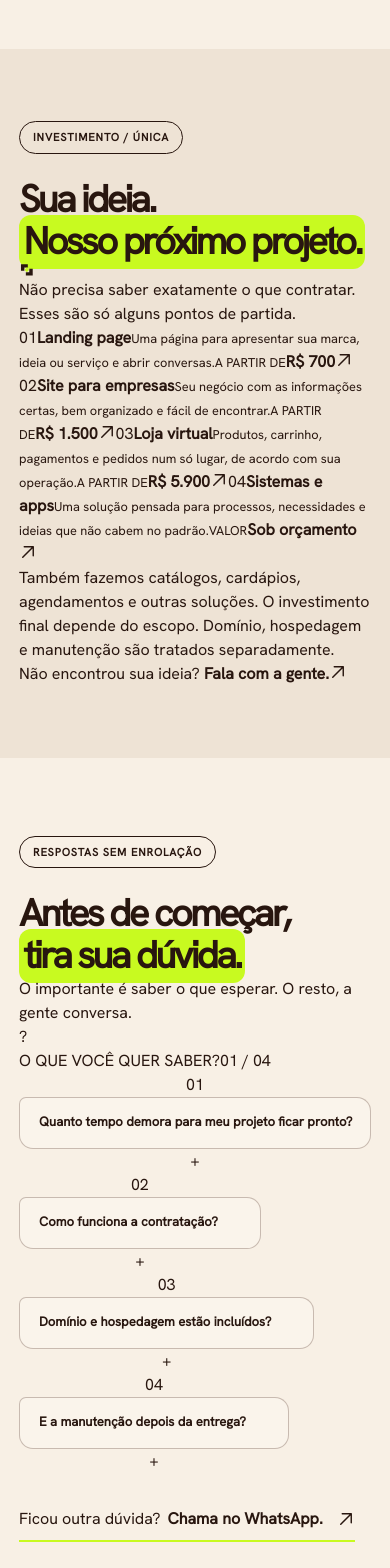
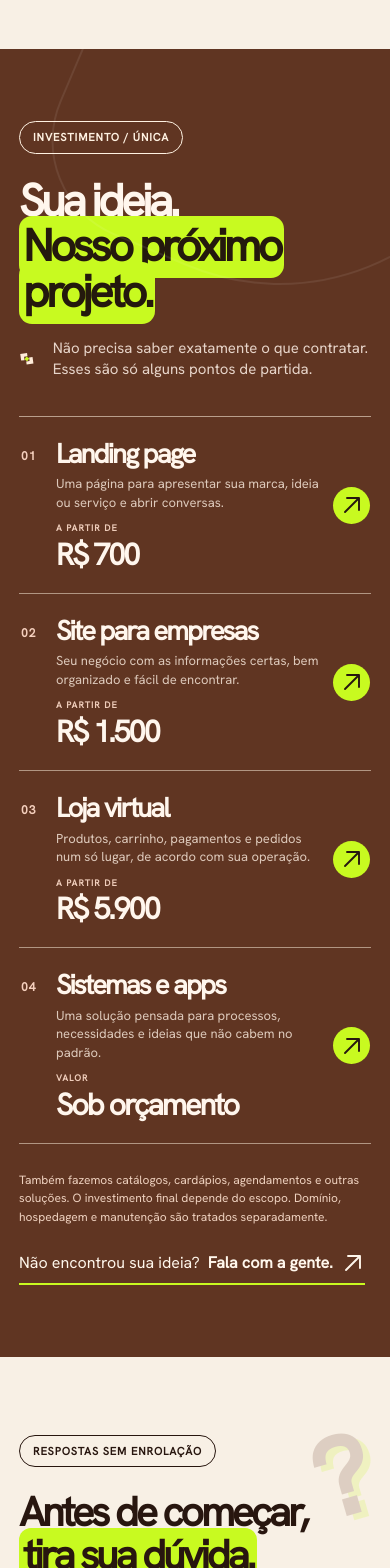
Before and after one commit to palomagl/unica, a React (Vite) app: page / in a window 390 px wide. Shown: the part 4920-6488 px from the top of the page. Built offline with nearby package versions, Linux system fonts and the light colour scheme.

Commit message:
style: escopo comercial curto com linhas marcantes e FAQ gráfica integrada à ÚNICA

```diff
--- a/src/components/commercial.css
+++ b/src/components/commercial.css
@@ -1,91 +1,114 @@
-/* ÚNICA — investimento editorial e FAQ de perguntas rápidas; sem bibliotecas de UI. */
-.u-investment,.u-faq{scroll-margin-top:25px}
-.u-investment{padding:clamp(75px,8vw,115px) 0;background:#eee3d5;color:#28160f}
-.u-investment-heading{display:grid;grid-template-columns:minmax(0,1.5fr) minmax(0,.5fr);align-items:end;gap:28px;margin-bottom:clamp(28px,4vw,50px)}
-.u-investment-heading .u-h2{max-width:860px}
-.u-investment-heading>p{font-size:clamp(16px,1.45vw,20px);line-height:1.38;margin:0 0 7px;max-width:330px}
-.u-investment-tabs{display:grid;grid-template-columns:repeat(3,minmax(0,1fr));border-bottom:1px solid #6d51464a;gap:12px;margin-bottom:19px}
-.u-investment-tab{display:flex;align-items:center;gap:12px;min-width:0;text-align:left;border:0;border-bottom:5px solid transparent;background:transparent;padding:14px 8px 20px;color:#856958;cursor:pointer;font-size:clamp(17px,1.9vw,27px);font-weight:900;letter-spacing:-.045em;transition:color .3s,border-color .3s}
-.u-investment-tab:hover,.u-investment-tab.is-active{color:#28160f}
-.u-investment-tab.is-active{border-bottom-color:#28160f}
-.u-investment-tab-number{font-size:10px;letter-spacing:0;font-weight:850;opacity:.68}
-.u-investment-tab-dot{width:9px;height:9px;border-radius:50%;flex:none;margin-left:auto}
-.u-investment-tab.is-active .u-investment-tab-dot{background:var(--u-accent);box-shadow:0 0 0 2px #28160f}
-.u-investment-category-heading{display:flex;justify-content:space-between;gap:12px;color:#745847;font-size:11px;font-weight:850;letter-spacing:.055em;text-transform:uppercase;padding:10px 0 18px}
-.u-investment-results{display:grid;gap:11px;outline-offset:5px;animation:u-investment-arrive .35s cubic-bezier(.23,.8,.2,1) both}
-.u-investment-product{position:relative;isolation:isolate;overflow:hidden;display:grid;grid-template-columns:minmax(0,1fr) minmax(235px,.43fr);gap:24px;align-items:center;padding:clamp(22px,2.8vw,37px);background:#fbf5eb;border:1px solid #654b3a26;border-radius:21px;transition:transform .27s,border-color .27s,box-shadow .27s}
-.u-investment-product:before{content:'';position:absolute;top:0;bottom:0;left:0;width:4px;background:var(--u-accent);transform:scaleY(0);transform-origin:bottom;transition:transform .3s}
-.u-investment-product:hover{transform:translateY(-3px);border-color:#654b3a4c;box-shadow:0 16px 30px #5034220d}
-.u-investment-product:hover:before{transform:scaleY(1)}
-.u-investment-product-index{font-size:10px;font-weight:900;letter-spacing:.1em;color:#8b6d59}
-.u-investment-product h3{font-size:clamp(25px,2.9vw,43px);letter-spacing:-.062em;line-height:1.08;font-weight:900;margin:11px 0 12px}
-.u-investment-product-main p{font-size:clamp(14px,1.25vw,16px);line-height:1.43;margin:0;max-width:690px}
-.u-investment-product-main small{display:block;font-size:12px;line-height:1.45;color:#806958;margin-top:11px;max-width:680px}
-.u-investment-product-side{display:flex;flex-direction:column;align-items:flex-start;min-width:0;gap:0;border-left:1px solid #6d51463a;padding-left:clamp(20px,2.4vw,36px)}
-.u-investment-price-label{font-size:10px;font-weight:900;letter-spacing:.13em;color:#856a5b;margin-bottom:10px}
-.u-investment-price{font-size:clamp(30px,3.5vw,51px);font-weight:900;letter-spacing:-.07em;line-height:1.02;overflow-wrap:break-word}
-.u-investment-action{display:inline-flex;align-items:center;gap:10px;border-bottom:2px solid var(--u-accent);font-size:13px;font-weight:900;margin-top:22px;padding-bottom:5px;transition:gap .2s}
-.u-investment-action:hover{gap:17px}
-.u-investment-action svg{width:18px;height:18px}
-.u-investment-footnote{font-size:12px;color:#735a4b;line-height:1.6;max-width:950px;margin:21px 0 0}
-@keyframes u-investment-arrive{from{opacity:.5;transform:translateY(10px)}to{opacity:1;transform:none}}
+/* ÚNICA — investimento e dúvidas com composições próprias.
+   A seção de projetos abaixo é preservada sem alterações. */
+.u-investment,.u-faq{scroll-margin-top:20px}
+.u-investment{position:relative;isolation:isolate;background:#603522;color:#fff7ec;padding:clamp(82px,9vw,132px) 0 clamp(68px,7vw,108px);overflow:hidden}
+.u-investment:before{content:'';position:absolute;right:-115px;top:-175px;width:420px;height:420px;border:2px solid #ffffff14;border-radius:48% 53% 70% 30%;transform:rotate(23deg);pointer-events:none}
+.u-investment .u-kicker{color:#fff2e2}
+.u-investment-top{display:grid;grid-template-columns:minmax(0,1.6fr) minmax(220px,.5fr);align-items:end;gap:clamp(22px,5vw,78px);margin-bottom:clamp(30px,5vw,65px)}
+.u-investment-top .u-h2{font-size:clamp(48px,5.5vw,84px);line-height:1.01;letter-spacing:-.076em;color:#fff6ed;max-width:920px}
+.u-investment-top .u-h2 mark{background:var(--u-accent);color:#24190d;border-radius:13px;padding:0 .09em .07em;box-decoration-break:clone;-webkit-box-decoration-break:clone}
+.u-investment-top-aside{align-self:end}
+.u-investment-top-aside p{font-size:clamp(16px,1.45vw,20px);line-height:1.4;max-width:315px;margin:16px 0 5px;color:#fff1e8d9}
+.u-investment-symbol{display:block;width:72px;height:72px;color:#ffecda;transform:rotate(-8deg)}
+.u-investment-list{border-top:1px solid #fff3df8f}
+.u-investment-line{position:relative;display:grid;grid-template-columns:44px minmax(0,1.6fr) minmax(175px,.55fr) 48px;gap:clamp(12px,2.4vw,32px);align-items:center;padding:clamp(26px,3.1vw,45px) 6px;border-bottom:1px solid #fff3df82;isolation:isolate;transition:padding .32s,background .32s;color:#fff6ed!important}
+.u-investment-line:before{content:'';position:absolute;inset:0 -14px;z-index:-1;background:var(--u-accent);transform:scaleY(0);transform-origin:center;transition:transform .33s cubic-bezier(.2,.8,.2,1)}
+.u-investment-line:hover{padding-left:18px;padding-right:16px;color:#27190e!important}
+.u-investment-line:hover:before,.u-investment-line:focus-visible:before{transform:scaleY(1)}
+.u-investment-index{align-self:start;padding-top:9px;font-weight:800;letter-spacing:.09em;font-size:12px;color:#f4cfbd}
+.u-investment-line:hover .u-investment-index,.u-investment-line:hover .u-investment-pricegroup>small,.u-investment-line:hover .u-investment-name small{color:#28190f}
+.u-investment-name strong{font-size:clamp(29px,3.2vw,51px);font-weight:900;letter-spacing:-.068em;line-height:1.04;display:block}
+.u-investment-name small{display:block;max-width:490px;font-size:clamp(13px,1.08vw,16px);line-height:1.42;font-weight:500;color:#fff1e4c9;margin-top:10px}
+.u-investment-pricegroup{display:flex;align-items:flex-start;flex-direction:column;justify-content:center;min-width:0}
+.u-investment-pricegroup small{font-size:10px;font-weight:900;letter-spacing:.12em;color:#efcdbb;margin-bottom:9px}
+.u-investment-pricegroup strong{font-size:clamp(25px,2.7vw,42px);font-weight:900;letter-spacing:-.065em;line-height:1.03;overflow-wrap:anywhere}
+.u-investment-go{width:43px;height:43px;border-radius:50%;display:grid;place-items:center;background:var(--u-accent);color:#26180f;transition:transform .3s,background .3s}
+.u-investment-go svg{width:24px;height:24px}
+.u-investment-line:hover .u-investment-go{transform:rotate(40deg);background:#29170f;color:#fff}
+.u-investment-bottom{display:grid;grid-template-columns:minmax(0,.9fr) minmax(0,1.1fr);gap:clamp(30px,5vw,80px);align-items:end;margin-top:31px}
+.u-investment-bottom p{font-size:12px;line-height:1.55;color:#eed1bf;max-width:520px;margin:0}
+.u-investment-bottom a{font-size:clamp(17px,2vw,26px);font-weight:500;line-height:1.18;display:inline-flex;align-items:center;gap:8px;justify-self:end;padding-bottom:8px;border-bottom:2px solid var(--u-accent)}
+.u-investment-bottom a strong{font-weight:900}
+.u-investment-bottom a svg{width:24px;height:24px;flex:none;transition:transform .22s}
+.u-investment-bottom a:hover svg{transform:translate(4px,-4px)}
 
-.u-faq{background:var(--u-paper);padding:clamp(78px,8vw,112px) 0;color:#28160f}
-.u-faq-heading{max-width:820px;margin-bottom:clamp(30px,4vw,53px)}
-.u-faq-heading p{font-size:clamp(17px,1.6vw,22px);margin:20px 0 0}
-.u-faq-layout{display:grid;grid-template-columns:minmax(0,1.05fr) minmax(0,.95fr);gap:clamp(25px,5vw,70px);align-items:start}
-.u-faq-choices{display:flex;flex-wrap:wrap;align-items:flex-start;gap:11px}
-.u-faq-question{display:inline-flex;align-items:center;justify-content:space-between;gap:16px;min-height:52px;max-width:100%;text-align:left;padding:13px 15px 13px 19px;border:1px solid #674a3e66;border-radius:19px 19px 19px 6px;background:transparent;color:#28160f;cursor:pointer;font-size:clamp(13px,1.1vw,15px);font-weight:800;line-height:1.3;transition:background .24s,border-color .24s,transform .24s}
-.u-faq-question:hover{background:#ede1d4;transform:translateY(-2px)}
-.u-faq-question.is-active{background:var(--u-accent);border-color:var(--u-accent)}
-.u-faq-question-icon{flex:none;display:grid;place-items:center;width:23px;height:23px;border:1px solid #61473577;border-radius:50%;font-size:18px;line-height:1}
-.u-faq-response{position:relative;border-top:3px solid #28160f;min-height:280px;padding:26px 0 12px}
-.u-faq-response:before{content:'';position:absolute;top:-3px;left:0;width:82px;height:3px;background:var(--u-accent)}
-.u-faq-response-content{animation:u-faq-arrive .3s cubic-bezier(.2,.8,.2,1) both}
-.u-faq-response-label{display:block;font-size:10px;font-weight:900;letter-spacing:.12em;color:#896a56;margin-bottom:23px}
-.u-faq-response h3{font-size:clamp(24px,2.4vw,35px);font-weight:900;line-height:1.06;letter-spacing:-.055em;margin:0 0 17px}
-.u-faq-response p{font-size:clamp(14px,1.35vw,17px);line-height:1.5;max-width:560px;margin:0}
-.u-faq-endmark{display:inline-block;font-size:36px;color:#765640;margin-top:18px}
-.u-faq-empty{display:flex;align-items:start;gap:16px;color:#7a5c49}
-.u-faq-empty>span{font-size:40px;color:#28160f}
-.u-faq-empty p{font-size:18px;max-width:210px}
-.u-faq-contact{display:inline-flex;align-items:center;gap:7px;flex-wrap:wrap;margin-top:34px;font-size:clamp(15px,1.55vw,20px);font-weight:600;border-bottom:2px solid var(--u-accent);padding-bottom:9px}
+/* Dúvidas como cartaz editorial em creme: não repete a interação de Investimento. */
+.u-faq{padding:clamp(78px,9vw,125px) 0 clamp(72px,8vw,114px);background:#f8f0e5;color:#28160f;position:relative;overflow:hidden}
+.u-faq-grid{display:grid;grid-template-columns:minmax(0,.78fr) minmax(0,1.22fr);align-items:start;gap:clamp(32px,6.2vw,100px)}
+.u-faq-intro{position:relative;min-width:0}
+.u-faq-intro .u-h2{font-size:clamp(48px,4.5vw,70px);letter-spacing:-.076em;line-height:1.04}
+.u-faq-intro .u-h2 mark{box-decoration-break:clone;-webkit-box-decoration-break:clone;padding:0 .1em .08em}
+.u-faq-intro>p{font-size:clamp(16px,1.55vw,20px);line-height:1.45;max-width:320px;margin:23px 0 0;color:#6c4a3c}
+.u-faq-graphic{font-size:clamp(165px,21vw,335px);display:block;font-weight:900;line-height:.8;letter-spacing:-.1em;margin-top:60px;color:#673a27;transform:rotate(-11deg);text-shadow:12px 12px 0 var(--u-accent);width:max-content;user-select:none;pointer-events:none}
+.u-faq-caption{display:flex;justify-content:space-between;gap:15px;padding:0 0 15px;border-bottom:3px solid #28160f;font-size:11px;letter-spacing:.09em;font-weight:900}
+.u-faq-item{border-bottom:1px solid #28160f78}
+.u-faq-item h3{margin:0;font-weight:inherit}
+.u-faq-item button{display:grid;grid-template-columns:35px minmax(0,1fr) 32px;width:100%;align-items:start;gap:clamp(8px,1.7vw,22px);padding:clamp(22px,2.5vw,34px) 4px;border:0;background:transparent;text-align:left;color:#28160f;transition:padding .24s,color .24s}
+.u-faq-item button:hover{padding-left:13px}
+.u-faq-item.is-active button{color:#603522}
+.u-faq-number{font-size:11px;font-weight:850;color:#876956;padding-top:8px}
+.u-faq-question{font-size:clamp(20px,2.1vw,31px);font-weight:900;line-height:1.12;letter-spacing:-.048em;max-width:625px}
+.u-faq-plus{display:grid;place-items:center;width:31px;height:31px;border-radius:50%;font-size:21px;font-weight:700;background:transparent;border:1px solid #6747375e;transition:transform .24s,background .24s}
+.u-faq-item.is-active .u-faq-plus{background:var(--u-accent);border-color:var(--u-accent);transform:rotate(90deg)}
+.u-faq-answer{padding:0 55px 27px;animation:u-faq-show .32s ease both}
+.u-faq-answer p{font-size:clamp(15px,1.4vw,18px);line-height:1.47;color:#5a4035;max-width:620px;margin:0}
+.u-faq-contact{margin-top:25px;display:inline-flex;align-items:center;gap:8px;font-size:clamp(16px,1.55vw,22px);line-height:1.2;font-weight:550;padding-bottom:9px;border-bottom:3px solid var(--u-accent);max-width:100%;flex-wrap:wrap}
 .u-faq-contact strong{font-weight:900}
-.u-faq-contact svg{margin-left:7px;transition:transform .2s}
-.u-faq-contact:hover svg{transform:translate(3px,-3px)}
-@keyframes u-faq-arrive{from{opacity:.4;transform:translateY(8px)}to{opacity:1;transform:none}}
+.u-faq-contact svg{width:20px;height:20px;transition:transform .22s}
+.u-faq-contact:hover svg{transform:translate(4px,-4px)}
+@keyframes u-faq-show{from{opacity:.45;transform:translateY(-6px)}to{opacity:1;transform:none}}
 .u-testimonials{padding:60px 0;background:#eee3d5}
 .u-testimonials-list{display:grid;grid-template-columns:repeat(auto-fit,minmax(min(100%,280px),1fr));gap:24px;margin-top:26px}
 .u-testimonials blockquote{padding:24px;border-top:2px solid #673a27;margin:0}
 .u-testimonials blockquote p{font-size:22px;font-weight:800;line-height:1.3}
 .u-testimonials footer{font-size:13px}
-@media(max-width:850px){
-  .u-investment-heading{grid-template-columns:1fr;gap:18px}
-  .u-investment-heading>p{max-width:580px}
-  .u-faq-layout{grid-template-columns:1fr;gap:26px}
-  .u-faq-response{min-height:205px}
+@media(max-width:900px){
+ .u-investment-top{grid-template-columns:minmax(0,1fr) 230px;gap:20px}
+ .u-investment-line{grid-template-columns:30px minmax(0,1.3fr) minmax(150px,.6fr) 40px;gap:14px}
+ .u-investment-go{width:37px;height:37px}
+ .u-faq-grid{grid-template-columns:minmax(0,.85fr) minmax(0,1.15fr);gap:28px}
 }
-@media(max-width:650px){
-  .u-investment{padding:70px 0}
-  .u-investment-tabs{gap:4px}
-  .u-investment-tab{font-size:clamp(12px,3.2vw,16px);flex-direction:column;align-items:flex-start;gap:8px;padding:12px 5px 13px;border-bottom-width:4px}
-  .u-investment-tab-number{font-size:9px}
-  .u-investment-tab-dot{display:none}
-  .u-investment-category-heading{font-size:10px}
-  .u-investment-product{grid-template-columns:1fr;gap:18px;padding:23px;border-radius:17px}
-  .u-investment-product h3{font-size:clamp(27px,7vw,34px)}
-  .u-investment-product-side{border-left:0;border-top:1px solid #654b3a2f;padding:16px 0 0}
-  .u-investment-price{font-size:clamp(33px,9vw,44px)}
-  .u-investment-action{margin-top:15px}
-  .u-faq-question{width:100%;border-radius:15px 15px 15px 5px}
-  .u-faq-choices{gap:8px}
-  .u-faq-response{min-height:0}
-  .u-faq-contact{line-height:1.35}
+@media(max-width:700px){
+ .u-investment{padding:75px 0 80px}
+ .u-investment-top{grid-template-columns:1fr;gap:0;margin-bottom:36px}
+ .u-investment-top .u-h2{font-size:clamp(45px,11vw,65px)}
+ .u-investment-top-aside{display:flex;align-items:center;gap:18px;margin-top:24px}
+ .u-investment-top-aside p{margin:0;font-size:15px;max-width:430px}
+ .u-investment-symbol{width:47px;height:47px;flex:none}
+ .u-investment-line{grid-template-columns:23px minmax(0,1fr) 36px;column-gap:12px;row-gap:10px;padding:23px 2px}
+ .u-investment-index{padding-top:7px}
+ .u-investment-name strong{font-size:clamp(27px,7vw,37px)}
+ .u-investment-name small{font-size:13px;margin-top:7px}
+ .u-investment-pricegroup{grid-column:2;grid-row:2;gap:3px}
+ .u-investment-pricegroup small{font-size:9px;margin:0}
+ .u-investment-pricegroup strong{font-size:clamp(27px,7.8vw,36px)}
+ .u-investment-go{grid-column:3;grid-row:1 / 3;align-self:center}
+ .u-investment-bottom{grid-template-columns:1fr;gap:24px;margin-top:27px}
+ .u-investment-bottom a{justify-self:start;flex-wrap:wrap;font-size:19px}
+ .u-faq-grid{grid-template-columns:1fr;gap:34px}
+ .u-faq-intro .u-h2{font-size:clamp(41px,9.8vw,56px)}
+ .u-faq-intro>p{margin-top:18px}
+ .u-faq-graphic{position:absolute;font-size:110px;top:0;right:12px;margin:0;transform:rotate(-16deg);opacity:.18;z-index:0;text-shadow:6px 6px 0 var(--u-accent)}
+ .u-faq-intro>*:not(.u-faq-graphic){position:relative;z-index:1}
+ .u-faq-item button{grid-template-columns:27px minmax(0,1fr) 28px;gap:10px;padding:23px 0}
+ .u-faq-question{font-size:clamp(19px,5vw,25px)}
+ .u-faq-number{padding-top:6px}
+ .u-faq-plus{width:27px;height:27px;font-size:18px}
+ .u-faq-answer{padding:0 35px 24px}
+ .u-faq-answer p{font-size:15px}
+}
+@media(max-width:360px){
+ .u-investment-line{grid-template-columns:20px minmax(0,1fr) 33px;gap:8px}
+ .u-investment-name strong{font-size:26px}
+ .u-investment-go{width:32px;height:32px}
+ .u-investment-top .u-h2{font-size:42px}
 }
 @media(prefers-reduced-motion:reduce){
-  .u-investment-results,.u-faq-response-content{animation:none}
-  .u-investment-tab,.u-investment-product,.u-investment-action,.u-faq-question,.u-faq-contact svg{transition:none}
-  .u-investment-product:hover,.u-faq-question:hover{transform:none}
+ .u-investment-line,.u-investment-line:before,.u-investment-go,.u-investment-bottom a svg,
+ .u-faq-item button,.u-faq-plus,.u-faq-contact svg{transition:none!important}
+ .u-investment-line:hover{padding-left:6px;padding-right:6px}
+ .u-investment-line:hover:before{transform:none}
+ .u-faq-answer{animation:none}
 }
 
 /* Os projetos têm altura natural: sem barra interna e sem texto cortado. */
```
